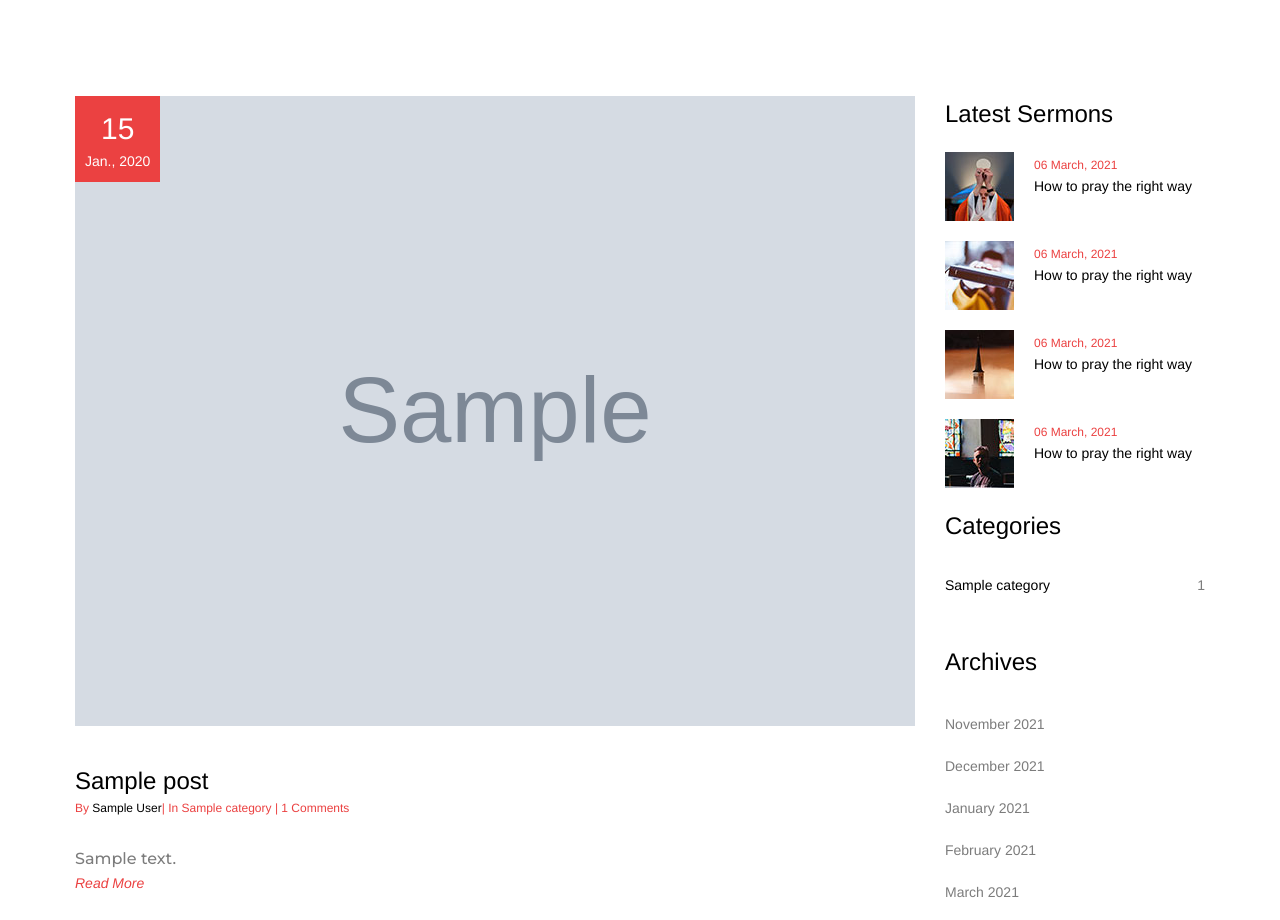
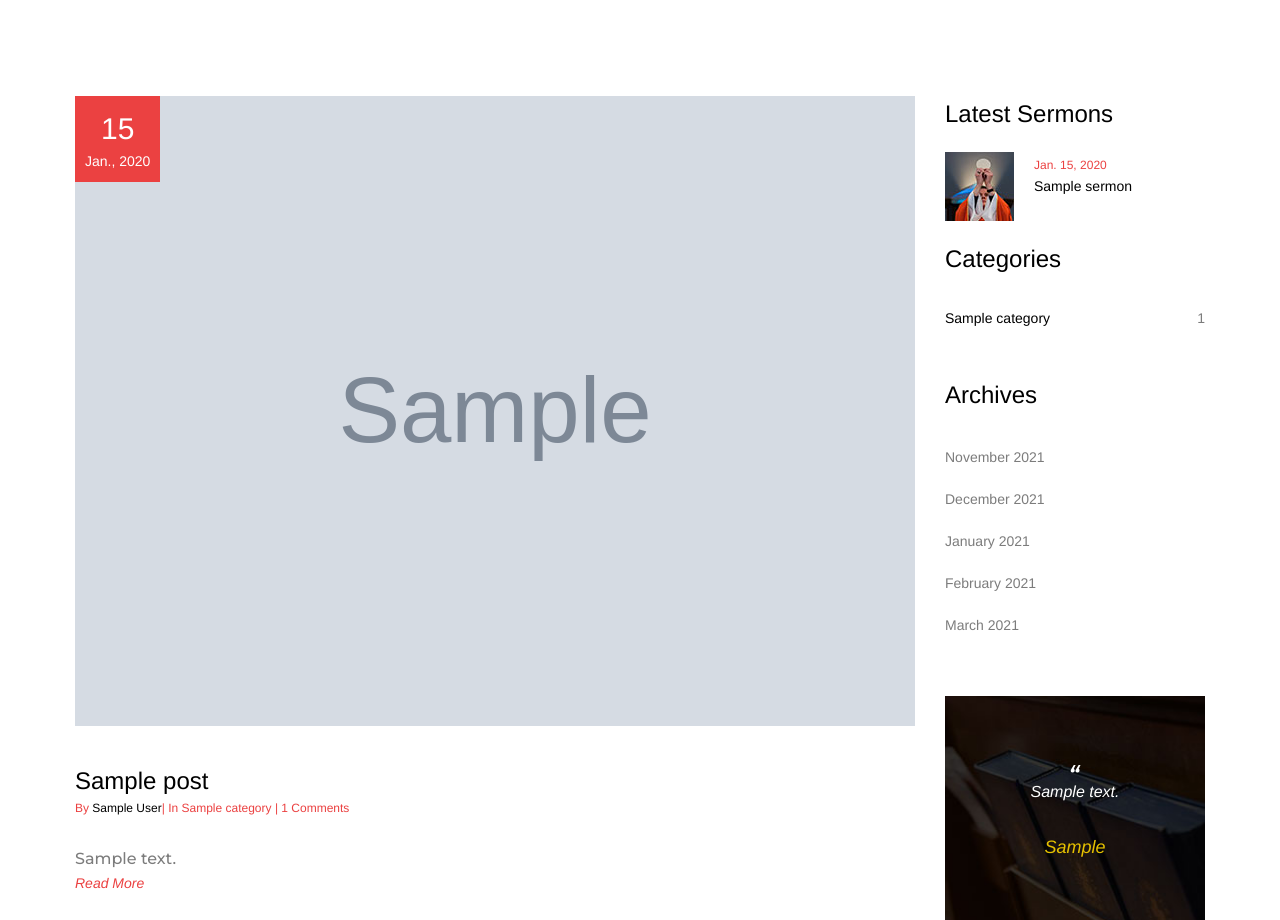
Before and after one commit to BOVAGE/church-management-system, a Django app: template blog/templates/blog/index.html in a window 1280 px wide. Shown: the part 334-1254 px from the top of the page. Run offline with Django 3.2, Linux system fonts and the light colour scheme; tables that the repository leaves empty hold one stand-in row (values such as "Sample post"); the template is opened without the code that fills it: values that come from a table or form of the project are taken from there, most other values are stand-ins (such as "Sample title", 1, 10 or a date in 2020); grey boxes marked "Sample" are stand-in pictures; parts of the project's set-up code (start-up, migrations or seed data) failed here and were passed over; some libraries are stand-ins or nearby versions.

Commit message:
feat: add custom template tag - show_latest_sermons

```diff
--- a/blog/templates/blog/index.html
+++ b/blog/templates/blog/index.html
@@ -1,4 +1,5 @@
 {% extends 'base.html' %}
+{% load sermon_tags %}
 {% load static %}
 {% block title %}Believe - Home {% endblock title %}
 
@@ -57,37 +58,8 @@
 
             <h2>Latest Sermons</h2>
 
-            <div class="side-post">
-                <img src="{% static 'blog/images/latest_1.jpg' %}" alt="pray">
-                <div>
-                    <time datetime="2018-03-06">06 March, 2021</time>
-                    <p>How to pray the right way</p>
-                </div>
-            </div>
+            {% show_latest_sermons %}
 
-            <div class="side-post">
-                <img src="{% static 'blog/images/latest_2.jpg' %}" alt="Bible">
-                <div>
-                    <time datetime="2018-03-06">06 March, 2021</time>
-                    <p>How to pray the right way</p>
-                </div>
-            </div>
-
-            <div class="side-post">
-                <img src="{% static 'blog/images/latest_3.jpg' %}" alt="narrow church">
-                <div>
-                    <time datetime="2018-03-06">06 March, 2021</time>
-                    <p>How to pray the right way</p>
-                </div>
-            </div>
-
-            <div class="side-post">
-                <img src="{% static 'blog/images/latest_4.jpg' %}" alt="youth">
-                <div>
-                    <time datetime="2018-03-06">06 March, 2021</time>
-                    <p>How to pray the right way</p>
-                </div>
-            </div>
 
             <!-- categories section -->
             <div class="categories">
--- /dev/null
+++ b/sermon/templates/sermon/latest_sermons.html
@@ -0,0 +1,13 @@
+{% load static %}
+{% for sermon in latest_sermons %}
+    <div class="side-post">
+        <img src="{% static 'blog/images/latest_1.jpg' %}" alt="pray">
+        <!-- work on using the cropped image of the sermon image  -->
+        <div>
+            <time datetime="2018-03-06">{{ sermon.date_created }}</time>
+            <p>{{ sermon.title }}</p>
+        </div>
+    </div>
+{% empty %}
+    <p>No Sermon to show</p>
+{% endfor %}
--- /dev/null
+++ b/sermon/templatetags/sermon_tags.py
@@ -0,0 +1,10 @@
+from atexit import register
+from django import template
+from ..models import Sermon
+
+register = template.Library()
+
+@register.inclusion_tag('sermon/latest_sermons.html')
+def show_latest_sermons(count=4):
+    latest_sermons = Sermon.objects.all()[:count]
+    return {'latest_sermons': latest_sermons}
```
Also changed, not shown: sermon/templatetags/__init__.py (added).
